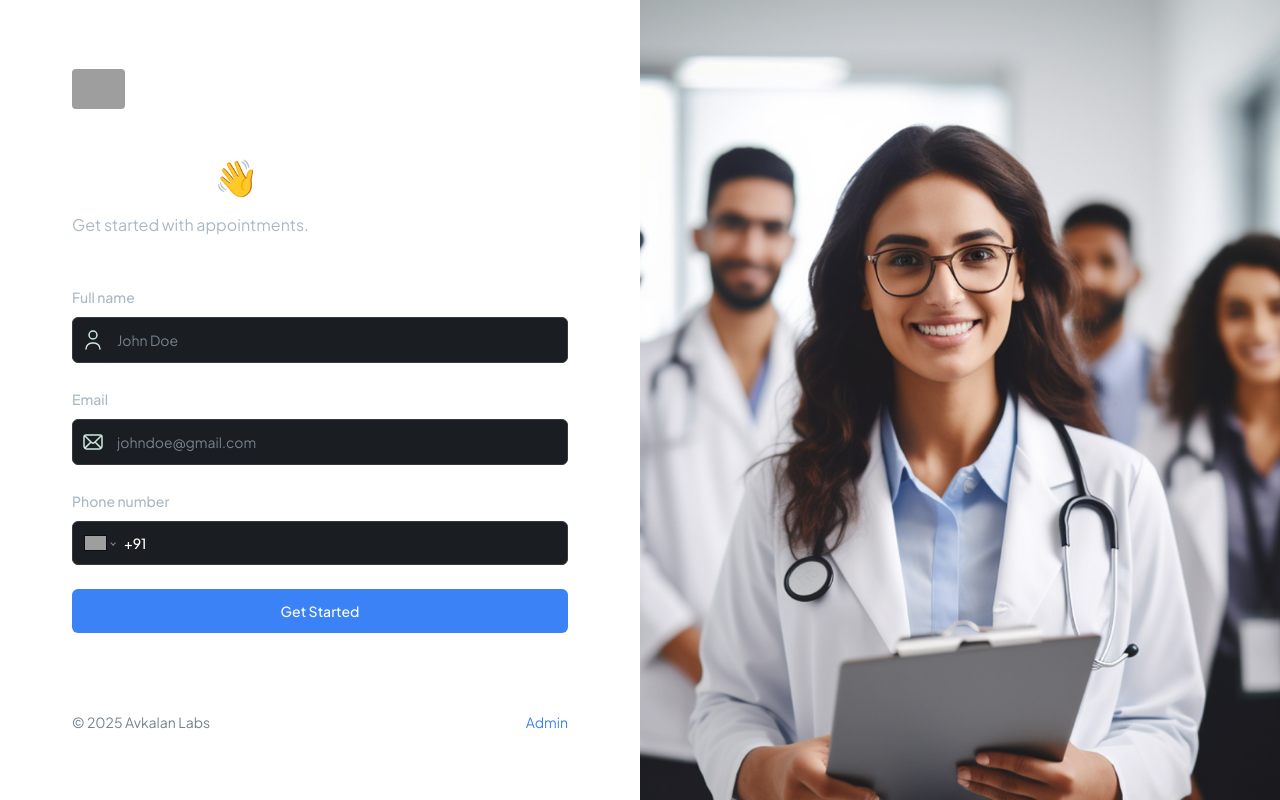
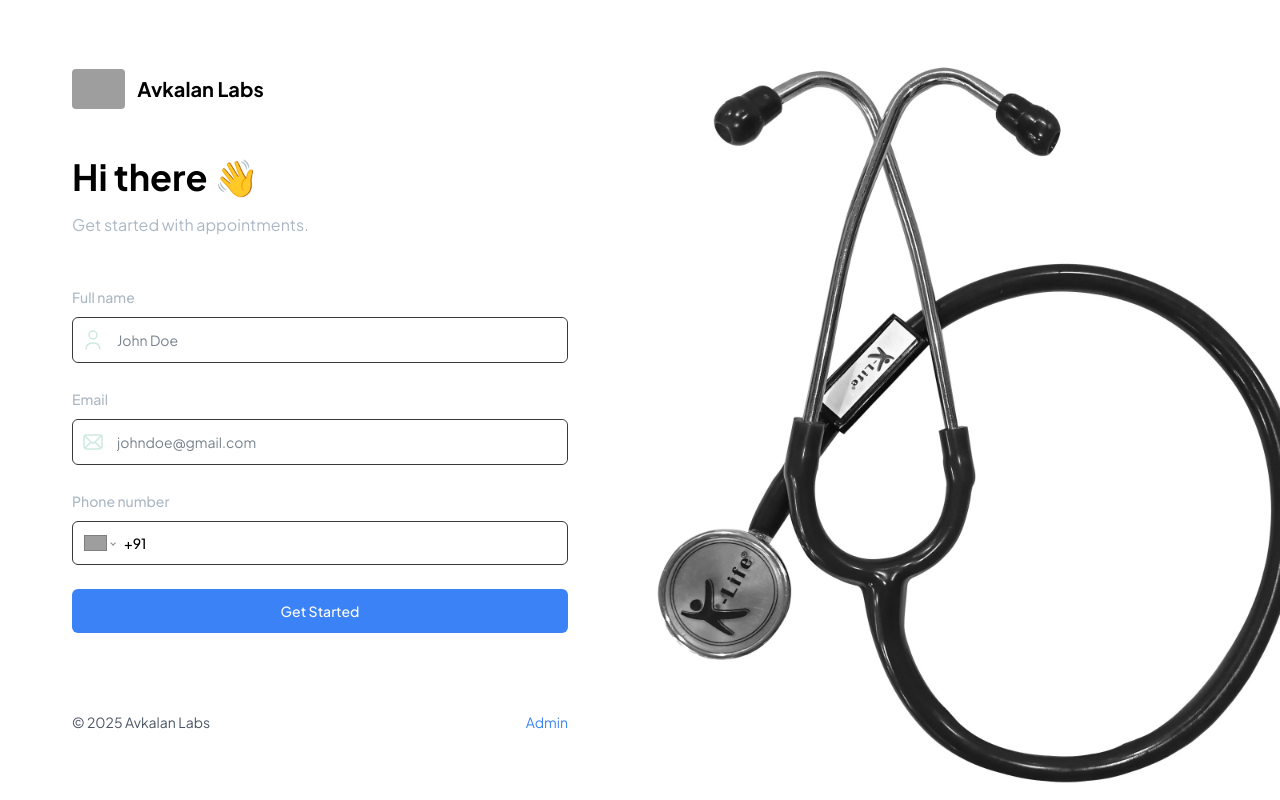
Before and after one commit to yogesh-avkalan/healthcare-website, a Next.js app: page / in a window 1280 px wide. Built offline with nearby package versions, Linux system fonts and the light colour scheme; no server answers; grey boxes are pictures that could not be loaded.

Commit message:
added dark

```diff
--- a/app/globals.css
+++ b/app/globals.css
@@ -83,7 +83,7 @@
 
   /* ===== ADMIN */
   .admin-header {
-    @apply sticky top-3 z-20 mx-3 flex items-center justify-between rounded-2xl bg-dark-200 px-[5%] py-5 shadow-lg xl:px-12;
+    @apply sticky top-3 z-20 mx-3 flex items-center justify-between rounded-2xl bg-white dark:bg-dark-200 px-[5%] py-5 shadow-lg xl:px-12;
   }
 
   .admin-main {
@@ -96,7 +96,7 @@
 
   /* ==== FORM */
   .radio-group {
-    @apply flex h-full flex-1 items-center gap-2 rounded-md border border-dashed border-dark-500 bg-dark-400 p-3;
+    @apply flex h-full flex-1 items-center gap-2 rounded-md border border-dashed border-dark-500 dark:bg-dark-400 p-3;
   }
 
   .checkbox-label {
@@ -105,7 +105,7 @@
 
   /* ==== File Upload */
   .file-upload {
-    @apply text-12-regular flex cursor-pointer  flex-col items-center justify-center gap-3 rounded-md border border-dashed border-dark-500 bg-dark-400 p-5;
+    @apply text-12-regular flex cursor-pointer  flex-col items-center justify-center gap-3 rounded-md border border-dashed border-dark-500 dark:bg-dark-400 p-5;
   }
 
   .file-upload_label {
@@ -191,7 +191,7 @@
   }
 
   .shad-gray-btn {
-    @apply border border-dark-500 cursor-pointer bg-dark-400 text-white !important;
+    @apply border border-dark-500 cursor-pointer dark:bg-dark-400 text-white !important;
   }
 
   .shad-input-label {
@@ -199,15 +199,15 @@
   }
 
   .shad-input {
-    @apply bg-dark-400 placeholder:text-dark-600 border-dark-500 h-11 focus-visible:ring-0 focus-visible:ring-offset-0 !important;
+    @apply dark:bg-dark-400 placeholder:text-dark-600 border-dark-500 h-11 focus-visible:ring-0 focus-visible:ring-offset-0 !important;
   }
 
   .shad-input-icon {
-    @apply bg-dark-400 placeholder:text-dark-600 border-dark-500 h-11 focus-visible:ring-0 focus-visible:ring-offset-0 !important;
+    @apply dark:bg-dark-400 placeholder:text-dark-600 border-dark-500 h-11 focus-visible:ring-0 focus-visible:ring-offset-0 !important;
   }
 
   .shad-textArea {
-    @apply bg-dark-400 placeholder:text-dark-600 border-dark-500 focus-visible:ring-0 focus-visible:ring-offset-0 !important;
+    @apply dark:bg-dark-400 placeholder:text-dark-600 border-dark-500 focus-visible:ring-0 focus-visible:ring-offset-0 !important;
   }
 
   .shad-combobox-item {
@@ -219,15 +219,15 @@
   }
 
   .shad-select-trigger {
-    @apply bg-dark-400  placeholder:text-dark-600 border-dark-500 h-11 focus:ring-0 focus:ring-offset-0 !important;
+    @apply dark:bg-dark-400  placeholder:text-dark-600 border-dark-500 h-11 focus:ring-0 focus:ring-offset-0 !important;
   }
 
   .shad-select-content {
-    @apply bg-dark-400 border-dark-500 !important;
+    @apply dark:bg-dark-400 border-dark-500 !important;
   }
 
   .shad-dialog {
-    @apply bg-dark-400 border-dark-500 !important;
+    @apply dark:bg-dark-400 border-dark-500 !important;
   }
 
   .shad-dialog button {
@@ -243,11 +243,11 @@
   }
 
   .shad-table-row-header {
-    @apply border-b border-dark-400 text-light-200 hover:bg-transparent !important;
+    @apply border-b border-dark-400 text-dark-200 dark:text-light-200 hover:bg-transparent !important;
   }
 
   .shad-table-row {
-    @apply border-b border-dark-400 text-light-200 !important;
+    @apply border-b border-dark-400 text-dark-200 dark:text-light-200 !important;
   }
 
   .shad-otp {
@@ -268,7 +268,7 @@
 
   /* =====  REACT PHONE NUMBER INPUT OVERRIDES */
   .input-phone {
-    @apply mt-2 h-11 rounded-md px-3 text-sm border bg-dark-400 placeholder:text-dark-600 border-dark-500 !important;
+    @apply mt-2 h-11 rounded-md px-3 text-sm border dark:bg-dark-400 placeholder:text-dark-600 border-dark-500 !important;
   }
 
   /* =====  REACT DATE PICKER OVERRIDES */
@@ -290,6 +290,18 @@
 .react-datepicker__day-name,
 .react-datepicker__day,
 .react-datepicker-time__header {
+  background-color: #f7faff !important;
+  border-color: #363a3d !important;
+  color: #abb8c4 !important;
+}
+
+.dark .react-datepicker,
+.dark .react-datepicker__time,
+.dark .react-datepicker__header,
+.dark .react-datepicker__current-month,
+.dark .react-datepicker__day-name,
+.dark .react-datepicker__day,
+.dark .react-datepicker-time__header {
   background-color: #1a1d21 !important;
   border-color: #363a3d !important;
   color: #abb8c4 !important;
@@ -308,10 +320,18 @@
 }
 
 .react-datepicker__time-list-item:hover {
+  background-color: #288bd7 !important;
+}
+.dark .react-datepicker__time-list-item:hover {
   background-color: #363a3d !important;
 }
 
 .react-datepicker__input-container input {
+  background-color: #fafcff !important;
+  width: 100%;
+  outline: none;
+}
+.dark .react-datepicker__input-container input {
   background-color: #1a1d21 !important;
   width: 100%;
   outline: none;
@@ -340,9 +360,14 @@
 .PhoneInputInput {
   outline: none;
   margin-left: 4px;
-  background: #1a1d21;
+  /* background: #f7f7fa; */
+  background: transparent;
   font-size: 14px;
   font-weight: 500;
+}
+.dark .PhoneInputInput {
+  background: #1a1d21;
+  /* color: #abb8c4;            */
 }
 
 .PhoneInputInput::placeholder {
--- a/app/layout.tsx
+++ b/app/layout.tsx
@@ -29,11 +29,10 @@ export default function RootLayout({
     <html lang="en">
       <body
         className={cn(
-          "min-h-screen bg-white dark:bg-bark-300 font-sans antialiased",
+          "min-h-screen  bg-bark-300 font-sans antialiased",
           fontSans.variable
-        )}
-      >
-        <ThemeProvider attribute="class" defaultTheme="dark">
+        )}>
+        <ThemeProvider attribute="class" defaultTheme="">
           {children}
         </ThemeProvider>
       </body>
--- a/app/page.tsx
+++ b/app/page.tsx
@@ -27,7 +27,7 @@ const Home = ({ searchParams }: SearchParamProps) => {
           <PatientForm />
 
           <div className="text-14-regular mt-20 flex justify-between">
-            <p className="justify-items-end text-dark-600 xl:text-left">
+            <p className="justify-items-end text-gray-600 xl:text-left">
               © 2025 Avkalan Labs
             </p>
             <Link href="/?admin=true" className="text-blue-500">
--- a/components/CustomFormField.tsx
+++ b/components/CustomFormField.tsx
@@ -46,7 +46,7 @@ const RenderInput = ({ field, props }: { field: any; props: CustomProps }) => {
   switch (props.fieldType) {
     case FormFieldType.INPUT:
       return (
-        <div className="flex rounded-md border border-dark-500 bg-dark-400">
+        <div className="flex rounded-md border border-dark-500 dark:bg-dark-400">
           {props.iconSrc && (
             <Image
               src={props.iconSrc}
@@ -107,7 +107,7 @@ const RenderInput = ({ field, props }: { field: any; props: CustomProps }) => {
       );
     case FormFieldType.DATE_PICKER:
       return (
-        <div className="flex rounded-md border border-dark-500 bg-dark-400">
+        <div className="flex rounded-md border border-dark-500 dark:bg-dark-400">
           <Image
             src="/assets/icons/calendar.svg"
             height={24}
--- a/components/StatCard.tsx
+++ b/components/StatCard.tsx
@@ -25,7 +25,7 @@ export const StatCard = ({ count = 0, label, icon, type }: StatCardProps) => {
           alt="appointments"
           className="size-8 w-fit"
         />
-        <h2 className="text-32-bold text-white">{count}</h2>
+        <h2 className="text-32-bold dark:text-white">{count}</h2>
       </div>
 
       <p className="text-14-regular">{label}</p>
--- a/components/StatusBadge.tsx
+++ b/components/StatusBadge.tsx
@@ -7,7 +7,7 @@ export const StatusBadge = ({ status }: { status: Status }) => {
   return (
     <div
       className={clsx("status-badge", {
-        "bg-green-600": status === "scheduled",
+        "bg-green-400 dark:bg-green-600": status === "scheduled",
         "bg-blue-600": status === "pending",
         "bg-red-600": status === "cancelled",
       })}
@@ -21,7 +21,7 @@ export const StatusBadge = ({ status }: { status: Status }) => {
       />
       <p
         className={clsx("text-12-semibold capitalize", {
-          "text-green-500": status === "scheduled",
+          "text-green-700 dark:text-green-500": status === "scheduled",
           "text-blue-500": status === "pending",
           "text-red-500": status === "cancelled",
         })}
--- a/components/table/DataTable.tsx
+++ b/components/table/DataTable.tsx
@@ -54,7 +54,7 @@ export function DataTable<TData, TValue>({
   return (
     <div className="data-table">
       <Table className="shad-table">
-        <TableHeader className=" bg-dark-200">
+        <TableHeader className=" dark:bg-dark-200">
           {table.getHeaderGroups().map((headerGroup) => (
             <TableRow key={headerGroup.id} className="shad-table-row-header">
               {headerGroup.headers.map((header) => {
--- a/components/ui/button.tsx
+++ b/components/ui/button.tsx
@@ -18,7 +18,7 @@ const buttonVariants = cva(
         secondary:
           "bg-slate-100 text-slate-900 hover:bg-slate-100/80 dark:bg-slate-800 dark:text-slate-50 dark:hover:bg-slate-800/80",
         ghost:
-          "hover:bg-slate-100 hover:text-slate-900 dark:hover:bg-slate-800 dark:hover:text-slate-50",
+          "hover:bg-slate-300 hover:text-slate-900 dark:hover:bg-slate-800 dark:hover:text-slate-50",
         link: "text-slate-900 underline-offset-4 hover:underline dark:text-slate-50",
       },
       size: {
--- a/components/ui/table.tsx
+++ b/components/ui/table.tsx
@@ -58,7 +58,7 @@ const TableRow = React.forwardRef<
   <tr
     ref={ref}
     className={cn(
-      "border-b transition-colors hover:bg-slate-100/50 data-[state=selected]:bg-slate-100 dark:hover:bg-slate-800/50 dark:data-[state=selected]:bg-slate-800",
+      "border-b transition-colors hover:bg-slate-200/75 data-[state=selected]:bg-slate-100 dark:hover:bg-slate-800/50 dark:data-[state=selected]:bg-slate-800",
       className
     )}
     {...props}
```
Also changed, not shown: app/admin/page.tsx (+10 -7 lines), app/patients/[userId]/new-appointment/page.tsx (+10 -7 lines), app/patients/[userId]/new-appointment/success/page.tsx (+10 -7 lines), public/assets/images/11onboarding-img.png (added), public/assets/images/onboarding-img.png.
